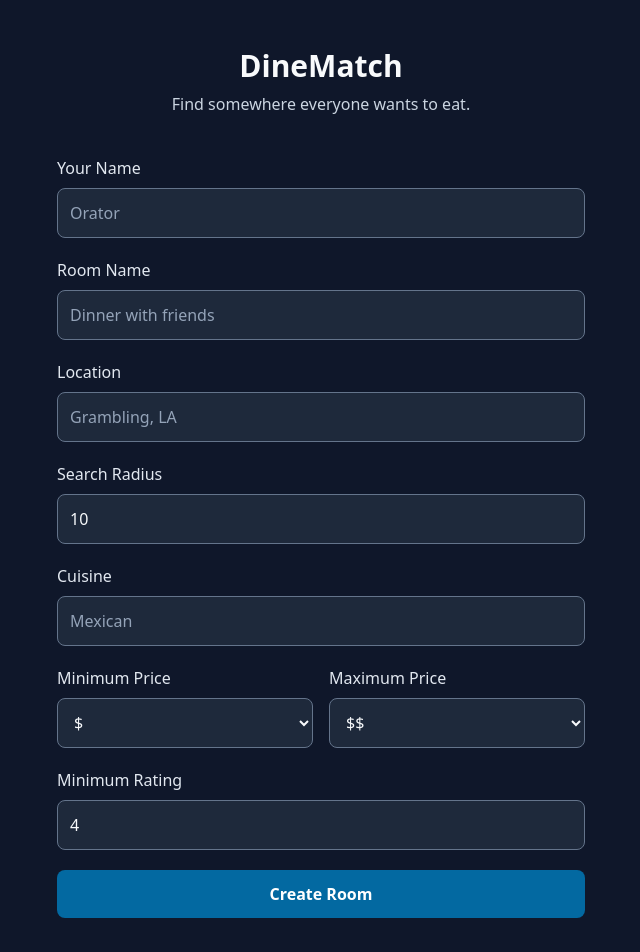
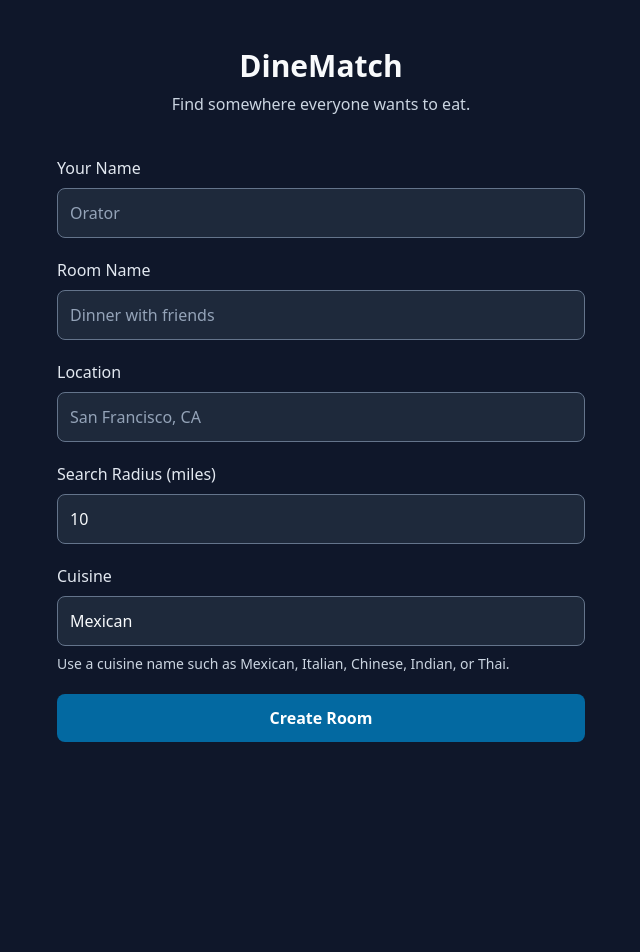
Before and after one commit to OratorMurambiwa/Dine-Match, a React (Vite) app in the folder frontend/: page /create in a window 1280 px wide. Shown: the top 952 px of the page, without its empty margins (319-959 px from the left). After the commit the page ends 800 px from the top, so only its background shows below. Built offline with nearby package versions, Linux system fonts and the light colour scheme.

Commit message:
Remove unsupported price and rating filters from room creation

```diff
--- a/frontend/src/pages/CreateRoomPage.tsx
+++ b/frontend/src/pages/CreateRoomPage.tsx
@@ -1,15 +1,12 @@
 import { useState } from "react";
 import type { FormEvent } from "react";
 import { useNavigate } from "react-router-dom";
+import axios from "axios";
 
 import { Header } from "../components/Header";
 import { RoomService } from "../services/RoomService";
 import { SessionService } from "../services/SessionService";
 
-
-/**
- * Displays the form used to create a new room.
- */
 export function CreateRoomPage() {
     const navigate = useNavigate();
 
@@ -17,81 +14,87 @@ export function CreateRoomPage() {
     const [name, setName] = useState("");
     const [location, setLocation] = useState("");
     const [radiusMiles, setRadiusMiles] = useState(10);
-    const [cuisine, setCuisine] = useState("");
-    const [minPrice, setMinPrice] = useState(1);
-    const [maxPrice, setMaxPrice] = useState(2);
-    const [minRating, setMinRating] = useState(4);
+    const [cuisine, setCuisine] = useState("Mexican");
     const [error, setError] = useState("");
     const [loading, setLoading] = useState(false);
 
-
-    /**
-     * Creates the room and adds the creator as a participant.
-     */
     async function handleSubmit(
         event: FormEvent<HTMLFormElement>,
     ): Promise<void> {
         event.preventDefault();
 
-        if (minPrice > maxPrice) {
-            setError(
-                "Minimum price cannot be higher than maximum price.",
-            );
+        if (
+            !creatorName.trim() ||
+            !name.trim() ||
+            !location.trim() ||
+            !cuisine.trim()
+        ) {
+            setError("Please complete all fields.");
             return;
         }
 
-        try {
+        if (
+            !Number.isInteger(radiusMiles) ||
+            radiusMiles < 1 ||
+            radiusMiles > 25
+        ) {
+            setError("Search radius must be a whole number from 1 to 25.");
+            return;
+        }
+
         setLoading(true);
         setError("");
 
+        try {
             const roomService = new RoomService();
             const sessionService = new SessionService();
 
             const room = await roomService.createRoom({
-                name,
-                location,
+                name: name.trim(),
+                location: location.trim(),
                 radiusMiles,
-                cuisine,
-                minPrice,
-                maxPrice,
-                minRating,
+                cuisine: cuisine.trim(),
             });
 
             const participant = await roomService.joinRoom(
                 room.code,
-                creatorName,
+                creatorName.trim(),
             );
 
-            sessionService.saveParticipant(
-                room.code,
-                participant,
-            );
-
+            sessionService.saveParticipant(room.code, participant);
             navigate(`/room/${room.code}`);
-
-        } catch (error) {
-            setError("Could not create the room.");
-
+        } catch (error: unknown) {
+            if (
+                axios.isAxiosError<{ message?: string }>(error) &&
+                typeof error.response?.data?.message === "string"
+            ) {
+                setError(error.response.data.message);
+            } else {
+                setError("Could not create the room. Please try again.");
+            }
         } finally {
             setLoading(false);
         }
     }
 
-
     return (
         <main className="mx-auto min-h-screen max-w-xl px-6 py-12">
             <Header />
 
-            <form
-                onSubmit={handleSubmit}
-                className="mt-10 space-y-5"
+            <form onSubmit={handleSubmit} className="mt-10 space-y-5">
+                <fieldset
+                    disabled={loading}
+                    className="space-y-5 border-0 p-0"
                 >
                     <div>
-                    <label className="mb-2 block font-medium">
+                        <label
+                            htmlFor="creatorName"
+                            className="mb-2 block font-medium"
+                        >
                             Your Name
                         </label>
-
                         <input
+                            id="creatorName"
                             type="text"
                             value={creatorName}
                             onChange={(event) =>
@@ -99,70 +102,82 @@ export function CreateRoomPage() {
                             }
                             className="w-full rounded-lg border p-3"
                             placeholder="Orator"
+                            maxLength={100}
                             required
                         />
                     </div>
 
                     <div>
-                    <label className="mb-2 block font-medium">
+                        <label
+                            htmlFor="roomName"
+                            className="mb-2 block font-medium"
+                        >
                             Room Name
                         </label>
-
                         <input
+                            id="roomName"
                             type="text"
                             value={name}
-                        onChange={(event) =>
-                            setName(event.target.value)
-                        }
+                            onChange={(event) => setName(event.target.value)}
                             className="w-full rounded-lg border p-3"
                             placeholder="Dinner with friends"
+                            maxLength={100}
                             required
                         />
                     </div>
 
                     <div>
-                    <label className="mb-2 block font-medium">
+                        <label
+                            htmlFor="location"
+                            className="mb-2 block font-medium"
+                        >
                             Location
                         </label>
-
                         <input
+                            id="location"
                             type="text"
                             value={location}
                             onChange={(event) =>
                                 setLocation(event.target.value)
                             }
                             className="w-full rounded-lg border p-3"
-                        placeholder="Grambling, LA"
+                            placeholder="San Francisco, CA"
+                            maxLength={255}
                             required
                         />
                     </div>
 
                     <div>
-                    <label className="mb-2 block font-medium">
-                        Search Radius
+                        <label
+                            htmlFor="radius"
+                            className="mb-2 block font-medium"
+                        >
+                            Search Radius (miles)
                         </label>
-
                         <input
+                            id="radius"
                             type="number"
                             value={radiusMiles}
                             onChange={(event) =>
-                            setRadiusMiles(
-                                Number(event.target.value),
-                            )
+                                setRadiusMiles(Number(event.target.value))
                             }
                             className="w-full rounded-lg border p-3"
-                        min="1"
-                        max="25"
+                            min={1}
+                            max={25}
+                            step={1}
                             required
                         />
                     </div>
 
                     <div>
-                    <label className="mb-2 block font-medium">
+                        <label
+                            htmlFor="cuisine"
+                            className="mb-2 block font-medium"
+                        >
                             Cuisine
                         </label>
-
                         <input
+                            id="cuisine"
                             type="text"
                             value={cuisine}
                             onChange={(event) =>
@@ -170,89 +185,28 @@ export function CreateRoomPage() {
                             }
                             className="w-full rounded-lg border p-3"
                             placeholder="Mexican"
+                            maxLength={100}
                             required
                         />
-                </div>
-
-                <div className="grid grid-cols-2 gap-4">
-                    <div>
-                        <label className="mb-2 block font-medium">
-                            Minimum Price
-                        </label>
-
-                        <select
-                            value={minPrice}
-                            onChange={(event) =>
-                                setMinPrice(
-                                    Number(event.target.value),
-                                )
-                            }
-                            className="w-full rounded-lg border p-3"
-                        >
-                            <option value={1}>$</option>
-                            <option value={2}>$$</option>
-                            <option value={3}>$$$</option>
-                            <option value={4}>$$$$</option>
-                        </select>
-                    </div>
-
-                    <div>
-                        <label className="mb-2 block font-medium">
-                            Maximum Price
-                        </label>
-
-                        <select
-                            value={maxPrice}
-                            onChange={(event) =>
-                                setMaxPrice(
-                                    Number(event.target.value),
-                                )
-                            }
-                            className="w-full rounded-lg border p-3"
-                        >
-                            <option value={1}>$</option>
-                            <option value={2}>$$</option>
-                            <option value={3}>$$$</option>
-                            <option value={4}>$$$$</option>
-                        </select>
-                    </div>
-                </div>
-
-                <div>
-                    <label className="mb-2 block font-medium">
-                        Minimum Rating
-                    </label>
-
-                    <input
-                        type="number"
-                        value={minRating}
-                        onChange={(event) =>
-                            setMinRating(
-                                Number(event.target.value),
-                            )
-                        }
-                        className="w-full rounded-lg border p-3"
-                        min="0"
-                        max="5"
-                        step="0.1"
-                    />
+                        <p className="mt-2 text-sm text-gray-500">
+                            Use a cuisine name such as Mexican, Italian,
+                            Chinese, Indian, or Thai.
+                        </p>
                     </div>
 
                     {error && (
-                    <p className="text-sm text-red-600">
+                        <p role="alert" className="text-sm text-red-600">
                             {error}
                         </p>
                     )}
 
                     <button
                         type="submit"
-                    disabled={loading}
                         className="w-full rounded-lg bg-black px-4 py-3 font-semibold text-white disabled:opacity-50"
                     >
-                    {loading
-                        ? "Creating..."
-                        : "Create Room"}
+                        {loading ? "Creating..." : "Create Room"}
                     </button>
+                </fieldset>
             </form>
         </main>
     );
```
Lines whose indentation alone changed are shown as unchanged.
